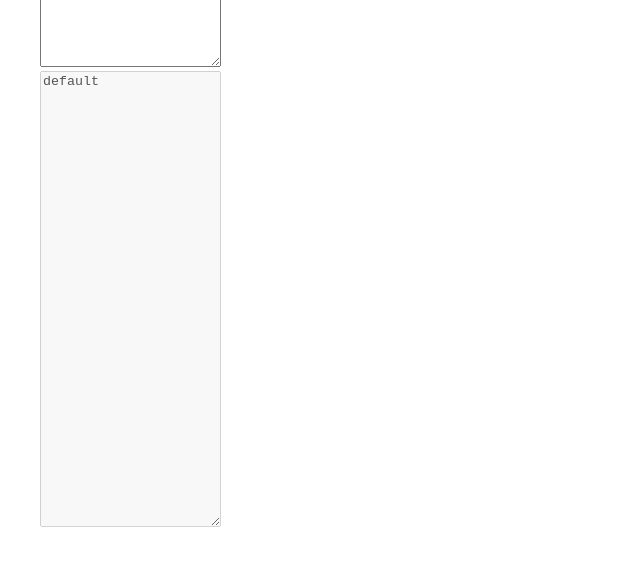
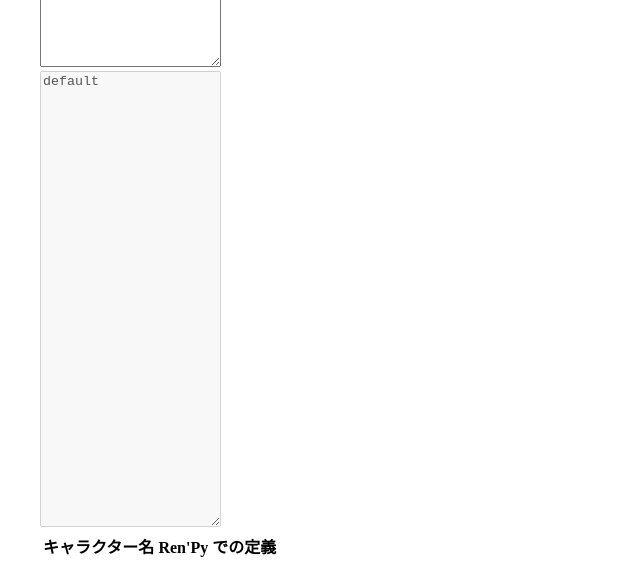
Before and after one commit to yude/novel2renpy, a Next.js app: page / in a window 1280 px wide. Shown: the part 448-1017 px from the top of the page, without its empty margins (0-640 px from the left). Before the commit the page ends 987 px from the top, so only its background shows below. Built offline with nearby package versions, Linux system fonts and the light colour scheme.

Commit message:
fix: [WIP] containing characters

```diff
--- a/pages/index.tsx
+++ b/pages/index.tsx
@@ -1,7 +1,9 @@
 import Head from 'next/head'
+import { stringify } from 'querystring';
 import * as React from "react"
 import { useState } from "react"
 import Form from 'react-bootstrap/Form';
+import Table from 'react-bootstrap/Table';
 import styles from '../styles/Home.module.css'
 
 
@@ -9,20 +11,36 @@ export default function Home() {
   let [value, setValue] = useState('default');
   let [temp, setTemp] = useState('aaaa');
 
+  let [character, setCharacter] = useState([{ name: "ナレーション", renpy: "narrator" }])
+
   React.useEffect(() => {
     let temp2: string = value
     temp2 = temp2.replace(/\t/d, '')
     temp2 = temp2.replace(/\u3000/g, '')
     temp2 = temp2.replace(/	/g, '')
+
+    // define raw lines
     let lines: string[] = temp2.split('\n')
+
+    // define parsed lines
     let parsed_lines_chara: string[] = []
     let parsed_lines_dialogue: string[] = []
 
+    // parse lines
     temp2 = ""
     for (let i = 0; i < lines.length; i++) {
       if (lines[i] != "") {
         if (lines[i].includes("「")) {
           let position_split = lines[i].indexOf('「')
+          const filtered = character.filter(character => {
+            return character.name === lines[i].slice(0, position_split)
+          })
+          // if (!filtered) {
+          //   console.log("it has")
+          // } else {
+          //   console.log("it does not have")
+          //   addCharacter(lines[i].slice(0, position_split))
+          // }
           parsed_lines_chara.push(lines[i].slice(0, position_split))
           parsed_lines_dialogue.push(lines[i].slice(position_split + 1, -1))
           temp2 += lines[i] + "\n"
@@ -33,8 +51,28 @@ export default function Home() {
         }
       }
     }
+
+    let character_list = Array.from(new Set(parsed_lines_chara))
+    character_list = character_list.filter(function (e) { return e !== 'ナレーション' })
+    character_list = character_list.filter(function (e) { return e !== '' })
+
+    for (let i = 0; i < character_list.length; i++) {
+      setCharacter(
+        (p) => ([
+          ...p,
+          {
+            name: character_list[i],
+            renpy: character_list[i],
+            index: character.indexOf({ name: character_list[i], renpy: character_list[i] })
+          }
+        ])
+      )
+    }
+
     console.log(parsed_lines_chara)
-    console.log(parsed_lines_dialogue)
+    // console.log(parsed_lines_dialogue)
+
+    console.log(character)
     setTemp(temp2)
   }, [value])
 
@@ -54,10 +92,26 @@ export default function Home() {
               <Form.Control type="email" placeholder="ここに原稿を入力..." as="textarea" onChange={(event) => setValue(event.target.value)} rows={30} />
             </div>
             <div className="col-6">
-              <Form.Control value={temp} disabled type="email" placeholder="OOAO" as="textarea" rows={30} />
+              <Form.Control value={temp} disabled placeholder="OOAO" as="textarea" rows={30} />
             </div>
           </div>
         </div>
+        <Table striped bordered hover className="mt-5">
+          <thead>
+            <tr>
+              <th>キャラクター名</th>
+              <th>Ren'Py での定義</th>
+            </tr>
+          </thead>
+          {/* <tbody>
+            {this.state.character.map(([key, value]) =>
+              <tr>
+                <td>${key}</td>
+                <td>${value}</td>
+                <tr />
+              )}
+              </tbody> */}
+        </Table>
       </main>
     </div>
   )
```
